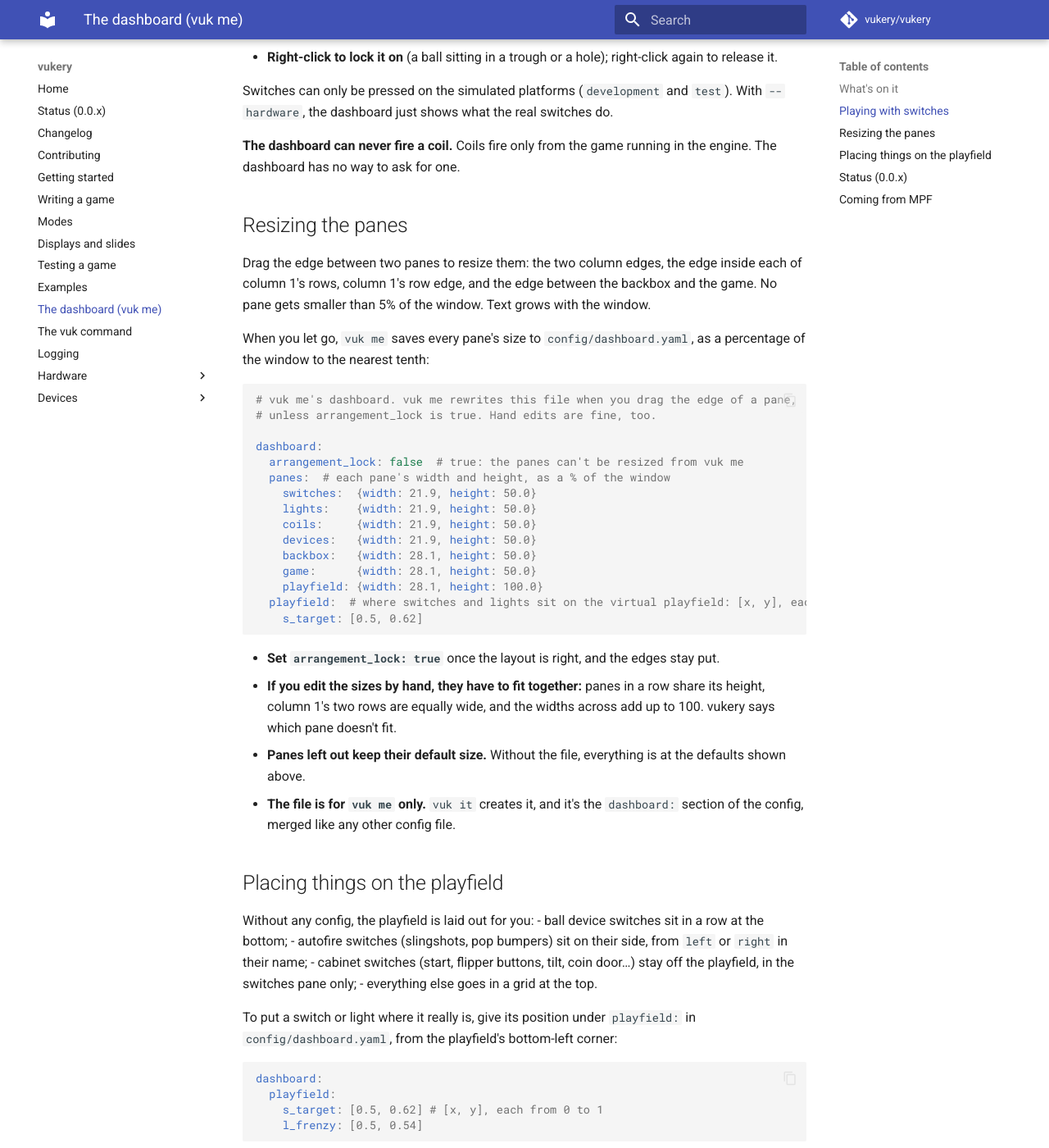
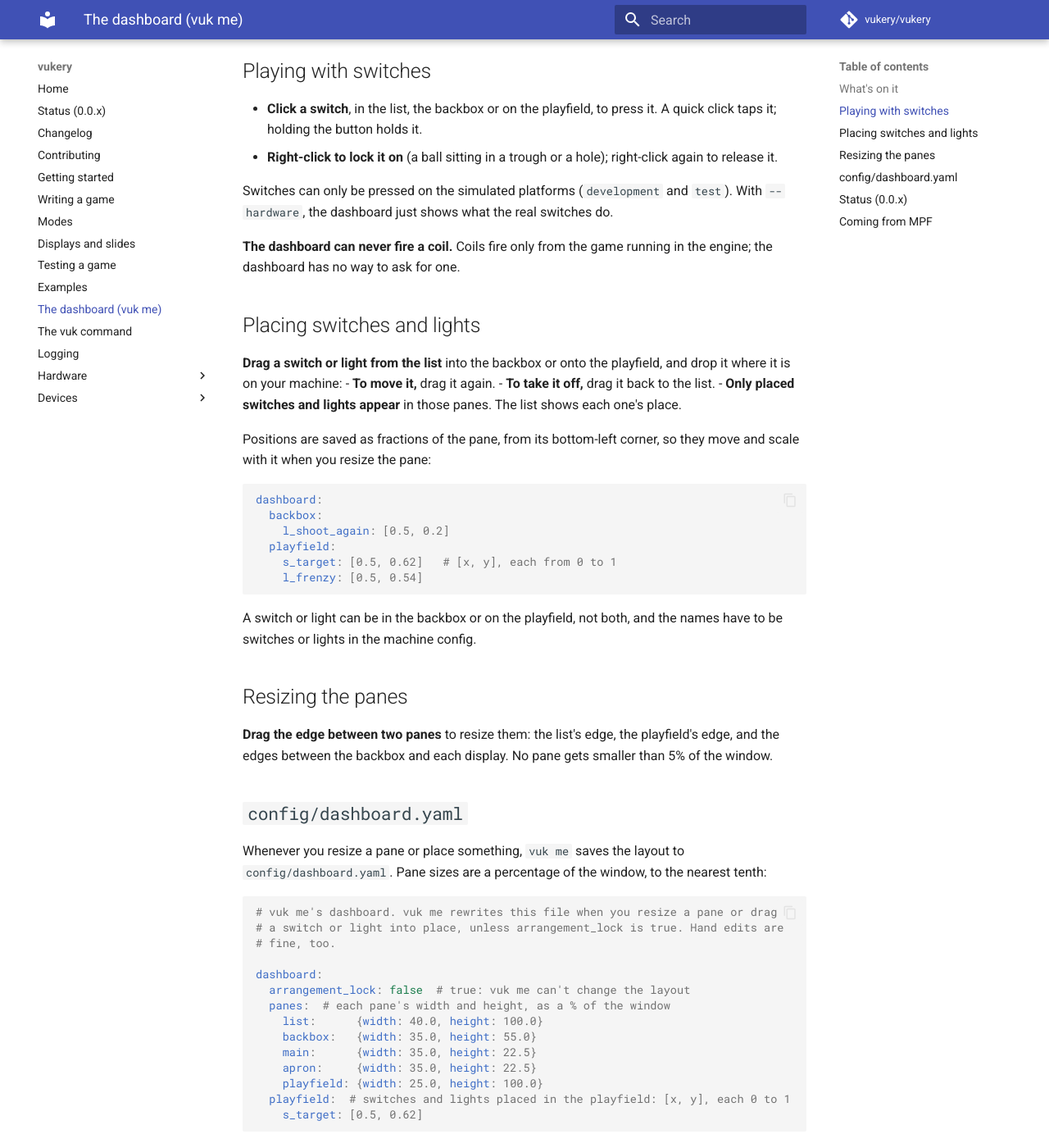
Before and after one commit to vukery/vukery, an MkDocs documentation site: the page built from docs/dashboard.md, in a window 1280 px wide and 1400 px high, scrolled down 900 px. Shown: the whole window at 82% size. Built offline with MkDocs 1.6.1 and Material for MkDocs 9.7.7, drawn with Linux system fonts in a browser that asks for light colours; comment, search, counter and statistics services are not loaded; some of the changed text lies outside the part shown.

Commit message:
docs: the redesigned vuk me dashboard; examples place their switches
Co-Authored-By: Claude Opus 5.5 <noreply@anthropic.com>

````diff
--- a/docs/changelog.md
+++ b/docs/changelog.md
@@ -5,6 +5,25 @@ vukery is in **0.0.x** while it works toward parity with MPF. Every push to
 **0.1.0** will mark reasonable parity with MPF.
 
 Check your version with `vuk --version`.
+
+## 0.0.13 (2026-11-25)
+
+- **A simpler `vuk me` dashboard:**
+  - one **list** pane (40%, full height) with the game, switches, lights,
+    coils and devices, in fixed-size text, with a scrollbar;
+  - a **backbox** pane, a pane for **each display**, and the **playfield**.
+- **Place switches and lights** by dragging them from the list into the
+  backbox or onto the playfield; drag them back to take them off. Positions
+  are fractions of the pane, so they follow it when it's resized.
+  Unplaced items no longer appear on the playfield.
+- **A quick click taps a switch;** holding presses it. Dragging never
+  presses one.
+- **The backbox stays square and the playfield 1:2,** however their panes
+  are sized; placed items stay put.
+- **The dashboard opens as a resizable 1280×800 window.**
+- `config/dashboard.yaml` has the new panes (`list`, `backbox`, one per
+  display, `playfield`) and `backbox:` positions. `arrangement_lock` also
+  stops placing.
 
 ## 0.0.12 (2026-11-25)
 
--- a/docs/dashboard.md
+++ b/docs/dashboard.md
@@ -1,108 +1,117 @@
 # The dashboard: `vuk me`
 
-`vuk me` runs your game on your computer with a full-screen dashboard that
-shows the whole machine, and lets you play it by clicking switches.
+`vuk me` runs your game on your computer with a dashboard that shows the
+whole machine, and lets you play it by clicking switches.
 
 ```console
-cd my_game
+cd my_machine
 uv run vuk me       # Esc closes the dashboard and stops the game
 ```
 
-`vuk us` is how a machine runs: the game, plus the displays full screen, and
-no dashboard. See [The vuk command](cli.md).
+It opens as a 1280×800 window (twice that many pixels on a Retina display)
+that you can resize or make full screen. `vuk us` is how a machine runs:
+the game and its displays full screen, with no dashboard. See
+[The vuk command](cli.md).
 
 ## What's on it
 
-The dashboard has three columns:
+| Pane | What it shows |
+|---|---|
+| **List** (left, full height) | **Game**: whose turn it is, the ball, every player's score, and the running modes with their priorities. Then every **switch** (green while active), **light** (in its current color), **coil** (orange while held, or for a moment after a pulse) and **device** (balls in each trough; whether each flipper and autofire coil is enabled). Text stays one size: scroll with the wheel or the scrollbar. |
+| **Backbox** | A virtual backbox, with any switches and lights you've placed in it |
+| **One pane per display** | What each of the game's displays shows, drawn just as `vuk us` draws it, keeping the display's shape |
+| **Playfield** | A virtual playfield with the switches and lights you've placed on it, and the flippers, which flip up while their coil is on |
 
-| Column | What it shows |
-|---|---|
-| **1. Devices** | Four panes: **switches** (green while active), **lights** (in their current color), **coils** (orange while held, or for a moment after a pulse), and **devices**: balls in each trough, and whether each flipper and autofire coil is enabled |
-| **2. Backbox and game** | Top: a **virtual backbox** with the game's displays in it, stacked in config order and drawn just as `vuk us` draws them. Bottom: the **game**: whose turn it is, the ball, every player's score, and the running modes with their priorities |
-| **3. Playfield** | A **virtual playfield** with its switches (squares), lights (circles) and flippers, which flip up while their coil is on |
+The backbox and playfield are drawn on wood backgrounds that come with
+vukery, and keep their shape however their panes are sized: the backbox is
+square and the playfield is twice as tall as it's wide, as large as fits.
+Point at a switch or light on them to see its name.
 
 ## Playing with switches
 
-- **Click a switch,** in the switches pane or on the playfield, to press
-  it. It stays active while the mouse button is down.
+- **Click a switch**, in the list, the backbox or on the playfield, to press
+  it. A quick click taps it; holding the button holds it.
 - **Right-click to lock it on** (a ball sitting in a trough or a hole);
   right-click again to release it.
 
-Switches can only be pressed on the simulated platforms (`development`
-and `test`). With `--hardware`, the dashboard just shows what the real
-switches do.
+Switches can only be pressed on the simulated platforms (`development` and
+`test`). With `--hardware`, the dashboard just shows what the real switches
+do.
 
 **The dashboard can never fire a coil.** Coils fire only from the game
-running in the engine. The dashboard has no way to ask for one.
+running in the engine; the dashboard has no way to ask for one.
+
+## Placing switches and lights
+
+**Drag a switch or light from the list** into the backbox or onto the
+playfield, and drop it where it is on your machine:
+- **To move it,** drag it again.
+- **To take it off,** drag it back to the list.
+- **Only placed switches and lights appear** in those panes. The list
+  shows each one's place.
+
+Positions are saved as fractions of the pane, from its bottom-left corner,
+so they move and scale with it when you resize the pane:
+
+```yaml
+dashboard:
+  backbox:
+    l_shoot_again: [0.5, 0.2]
+  playfield:
+    s_target: [0.5, 0.62]   # [x, y], each from 0 to 1
+    l_frenzy: [0.5, 0.54]
+```
+
+A switch or light can be in the backbox or on the playfield, not both, and
+the names have to be switches or lights in the machine config.
 
 ## Resizing the panes
 
-Drag the edge between two panes to resize them: the two column edges, the
-edge inside each of column 1's rows, column 1's row edge, and the edge
-between the backbox and the game. No pane gets smaller than 5% of the
-window. Text grows with the window.
+**Drag the edge between two panes** to resize them: the list's edge, the
+playfield's edge, and the edges between the backbox and each display. No
+pane gets smaller than 5% of the window.
 
-When you let go, `vuk me` saves every pane's size to
-`config/dashboard.yaml`, as a percentage of the window to the nearest
-tenth:
+## `config/dashboard.yaml`
+
+Whenever you resize a pane or place something, `vuk me` saves the layout to
+`config/dashboard.yaml`. Pane sizes are a percentage of the window, to the
+nearest tenth:
 
 ```yaml
-# vuk me's dashboard. vuk me rewrites this file when you drag the edge of a pane,
-# unless arrangement_lock is true. Hand edits are fine, too.
+# vuk me's dashboard. vuk me rewrites this file when you resize a pane or drag
+# a switch or light into place, unless arrangement_lock is true. Hand edits are
+# fine, too.
 
 dashboard:
-  arrangement_lock: false  # true: the panes can't be resized from vuk me
+  arrangement_lock: false  # true: vuk me can't change the layout
   panes:  # each pane's width and height, as a % of the window
-    switches:  {width: 21.9, height: 50.0}
-    lights:    {width: 21.9, height: 50.0}
-    coils:     {width: 21.9, height: 50.0}
-    devices:   {width: 21.9, height: 50.0}
-    backbox:   {width: 28.1, height: 50.0}
-    game:      {width: 28.1, height: 50.0}
-    playfield: {width: 28.1, height: 100.0}
-  playfield:  # where switches and lights sit on the virtual playfield: [x, y], each 0 to 1
+    list:      {width: 40.0, height: 100.0}
+    backbox:   {width: 35.0, height: 55.0}
+    main:      {width: 35.0, height: 22.5}
+    apron:     {width: 35.0, height: 22.5}
+    playfield: {width: 25.0, height: 100.0}
+  playfield:  # switches and lights placed in the playfield: [x, y], each 0 to 1
     s_target: [0.5, 0.62]
 ```
 
-- **Set `arrangement_lock: true`** once the layout is right, and the edges
-  stay put.
-- **If you edit the sizes by hand, they have to fit together:** panes in a
-  row share its height, column 1's two rows are equally wide, and the widths
-  across add up to 100. vukery says which pane doesn't fit.
-- **Panes left out keep their default size.** Without the file, everything
-  is at the defaults shown above.
+- **Set `arrangement_lock: true`** once the layout is right. Then panes
+  can't be resized, and nothing can be placed or moved.
+- **Each display has a pane named after it** (`main` and `apron` above).
+- **If you edit sizes by hand, they have to fit together:**
+  - the list and playfield are full height;
+  - the backbox and display panes share the middle column's width, and
+    their heights add up to 100;
+  - the widths across add up to 100.
+
+  vukery says which pane doesn't fit.
+- **Panes left out keep their default size.** Without the file, the list is
+  40%, the playfield 25%, and the backbox gets 55% of the middle column.
 - **The file is for `vuk me` only.** `vuk it` creates it, and it's the
   `dashboard:` section of the config, merged like any other config file.
 
-## Placing things on the playfield
-
-Without any config, the playfield is laid out for you:
-- ball device switches sit in a row at the bottom;
-- autofire switches (slingshots, pop bumpers) sit on their side, from
-  `left` or `right` in their name;
-- cabinet switches (start, flipper buttons, tilt, coin door…) stay off the
-  playfield, in the switches pane only;
-- everything else goes in a grid at the top.
-
-To put a switch or light where it really is, give its position under
-`playfield:` in `config/dashboard.yaml`, from the playfield's bottom-left
-corner:
-
-```yaml
-dashboard:
-  playfield:
-    s_target: [0.5, 0.62] # [x, y], each from 0 to 1
-    l_frenzy: [0.5, 0.54]
-```
-
-The names must be switches or lights in the config. This section describes
-the machine, so it's YAML.
-
 ## Status (0.0.x)
 
-Works: everything above, on the simulated platforms. The backbox and
-playfield are drawn on wood backgrounds that come with vukery. Planned:
-- dragging things on the playfield and saving their positions;
+Works: everything above, on the simulated platforms. Planned:
 - your own backbox and playfield artwork;
 - trying it against real hardware (FAST Nano) with `--hardware`.
 
@@ -111,5 +120,6 @@ playfield are drawn on wood backgrounds that come with vukery. Planned:
 | MPF | vukery |
 |---|---|
 | `mpf both` plus `mpf monitor` | `vuk me` |
-| MPF Monitor's `monitor.yaml` positions | `dashboard: playfield:` in `config/dashboard.yaml` |
+| MPF Monitor's `monitor.yaml` positions | `dashboard: playfield:` and `backbox:` in `config/dashboard.yaml` |
+| dragging a device onto the playfield image in MPF Monitor | dragging it from the list onto the playfield or backbox |
 | clicking a switch in MPF Monitor | clicking it on the dashboard (right-click locks it) |
````
Also changed, not shown: docs/cli.md (+3 -3 lines), docs/examples.md (+2 -2 lines), docs/status.md (+1 -1 lines), 3 other files.
